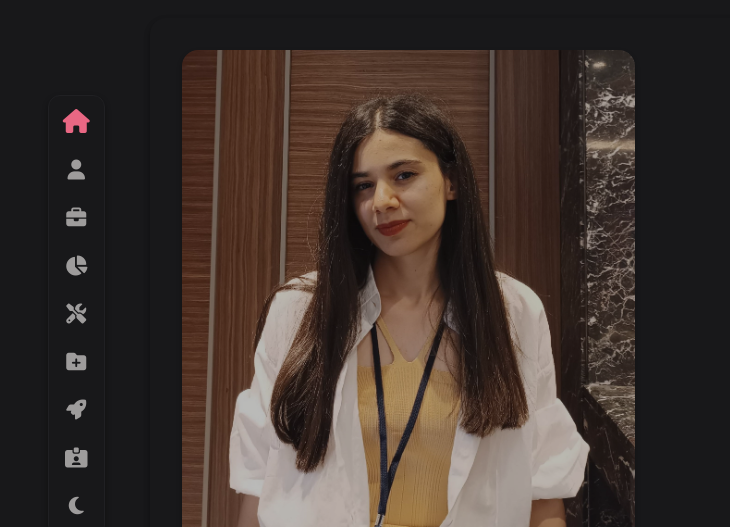
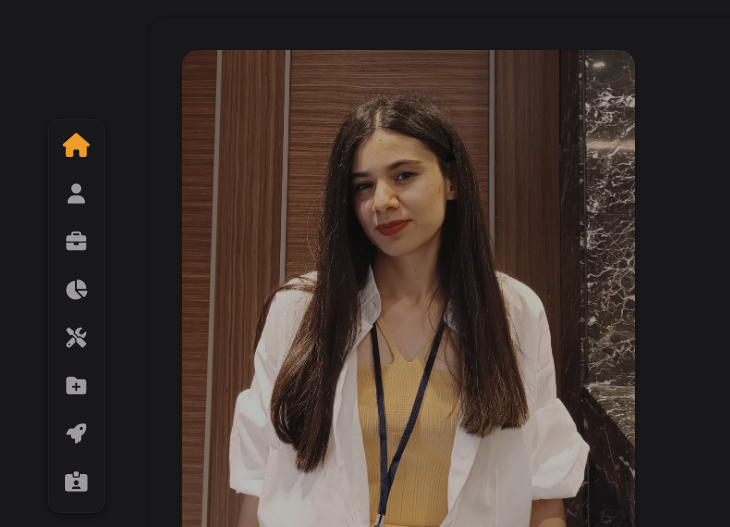
Before and after one commit to ayfersahinn/ayfersahinn.github.io, a plain HTML site: page portfolio/index.html in a window 1280 px wide. In both pictures the pointer is over the icon 76 px from the left and 206 px from the top of the page. Shown: the part 84-611 px from the top of the page, 0-730 px from the left. Drawn offline with nearby package versions, Linux system fonts and the light colour scheme.

Commit message:
updated css features

```diff
--- a/portfolio/index.html
+++ b/portfolio/index.html
@@ -66,7 +66,6 @@
                     <li><a href="#project"><i class="fa-solid fa-folder-plus"></i></a></li>
                     <li><a href="#"><i class="fa-solid fa-rocket"></i></a></li>
                     <li><a href="#contact"><i class="fa-solid fa-id-card-clip"></i></a></li>
-                    <li><a href=""><i class="fa-solid fa-moon"></i></a></li>
                 </ul>
             </section>
         </aside>
--- a/portfolio/style.css
+++ b/portfolio/style.css
@@ -282,7 +282,7 @@ aside #sidebar ul li a i {
 }
 
 aside #sidebar ul li a i:hover {
-    color: var(--primary-color);
+    color: var(--secondary-color);
     transform: scale(1.2);
 }
 
```
